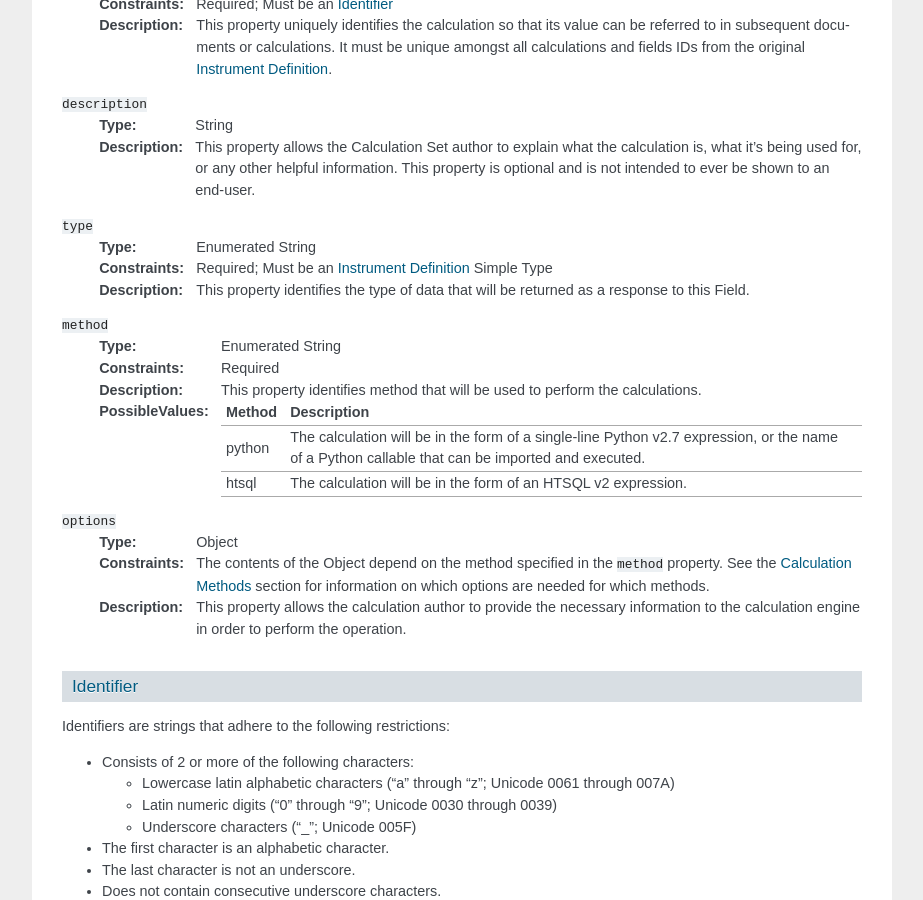
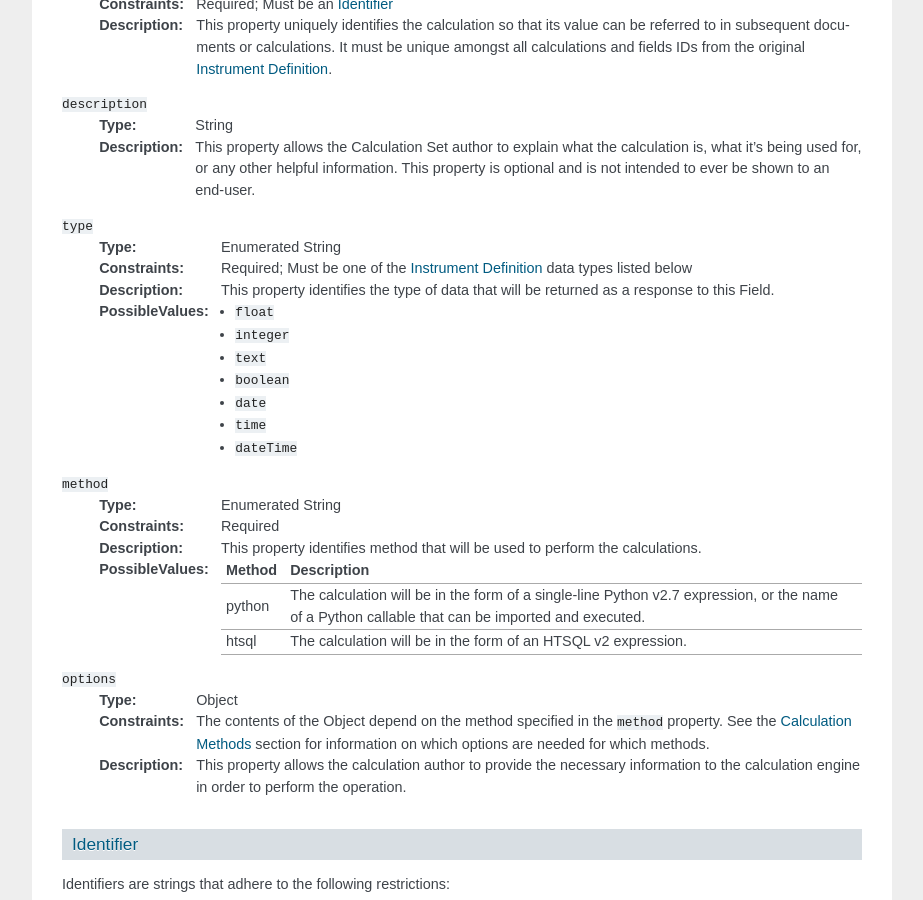
Before and after one commit to prometheusresearch/rios, a Sphinx documentation site: the page built from docs/source/calculation_set_specification.rst, in a window 1280 px wide and 900 px high, scrolled down 1753 px. Shown: the whole window, without its empty margins (198-1121 px from the left). Built offline with Sphinx 7.4.7, drawn with Linux system fonts in a browser that asks for light colours.

Commit message:
Remove enumeration/enumerationSet from calculation result types

```diff
--- a/CHANGES.rst
+++ b/CHANGES.rst
@@ -7,6 +7,9 @@ RIOS Change History
 ==================
 
 * Changed name of standard to RIOS - Research Instrument Open Standard
+* Removed ability to define Calculations with result types of ``enumeration``
+  or ``enumerationSet``, as those types don't make sense without first defining
+  the set of possible enumerations.
 
 
 0.1.0 (2015-08-24)
--- a/docs/source/calculation_set_specification.rst
+++ b/docs/source/calculation_set_specification.rst
@@ -98,10 +98,17 @@ properties:
 
 ``type``
     :Type: Enumerated String
-    :Constraints: Required; Must be an :doc:`Instrument Definition
-                  </instrument_specification>` Simple Type
+    :Constraints: Required; Must be one of the :doc:`Instrument Definition
+                  </instrument_specification>` data types listed below
     :Description: This property identifies the type of data that will be
                   returned as a response to this Field.
+    :PossibleValues: * ``float``
+                     * ``integer``
+                     * ``text``
+                     * ``boolean``
+                     * ``date``
+                     * ``time``
+                     * ``dateTime``
 
 ``method``
     :Type: Enumerated String
```
